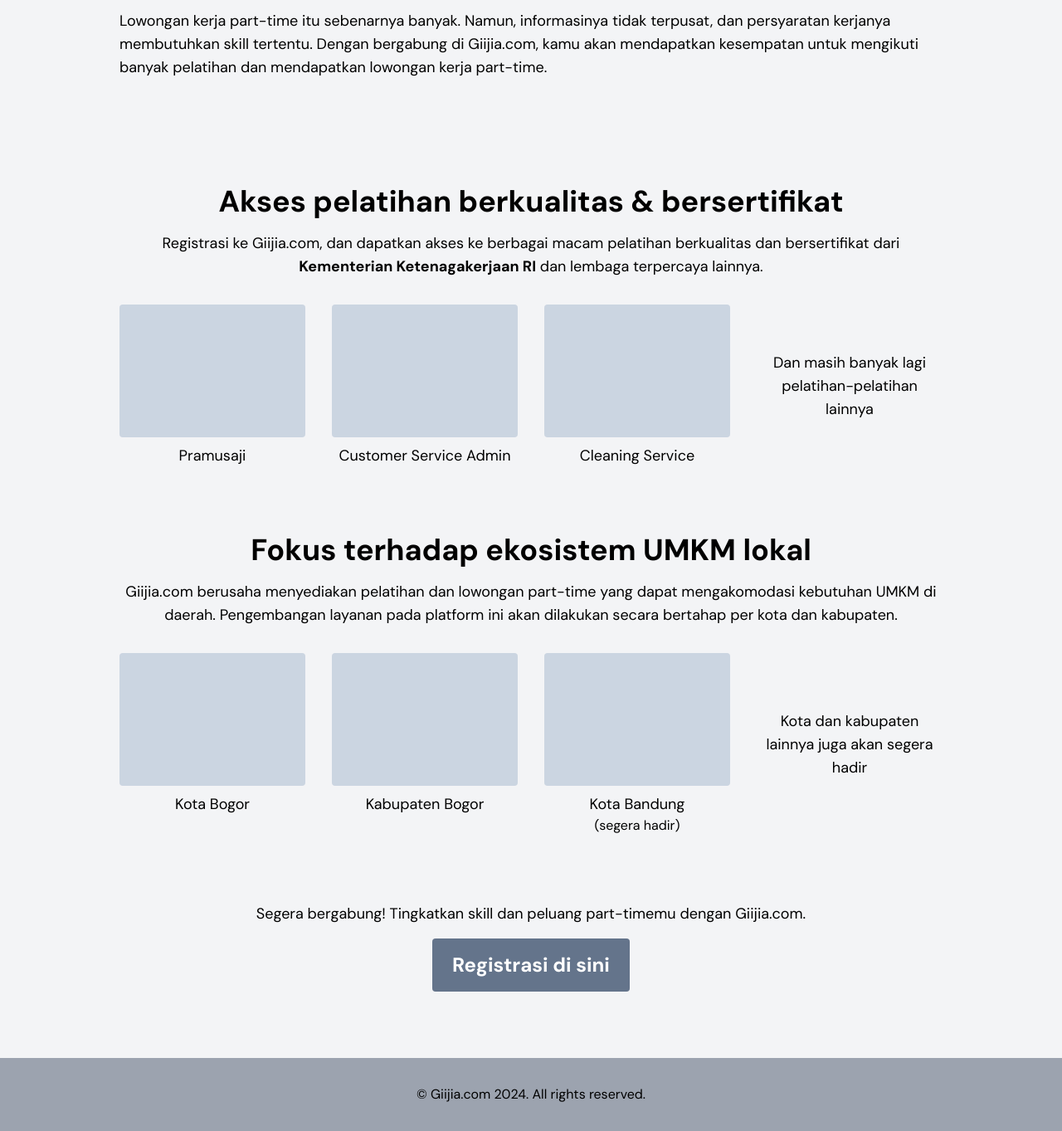
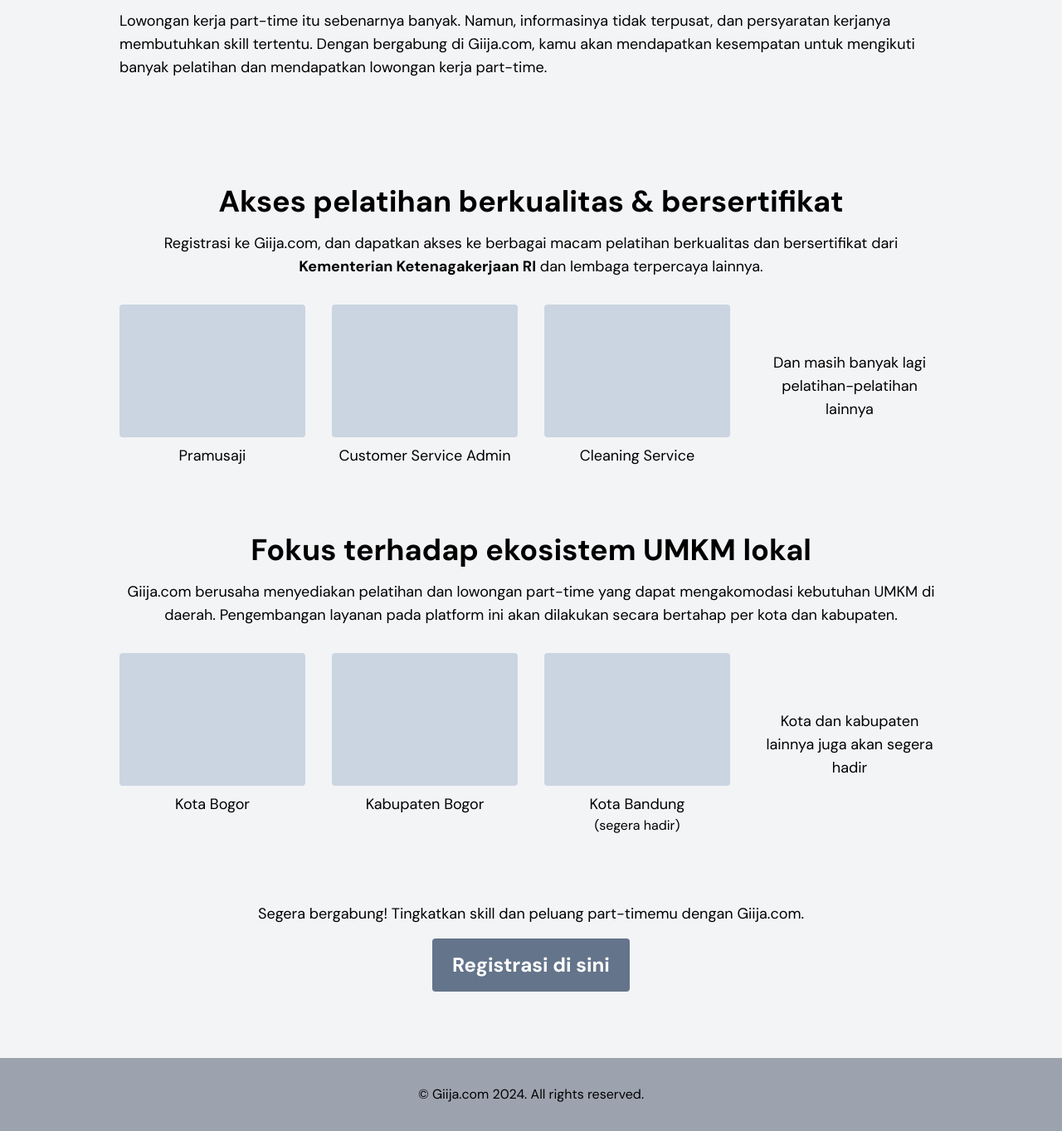
Before and after one commit to giija/web, an Astro site: page / in a window 1280 px wide. Shown: the part 693-2056 px from the top of the page at 83% size. Built offline with nearby package versions, Linux system fonts and the light colour scheme; Astro itself is replaced by a stand-in of ours.

Commit message:
fix: typo on brand name

```diff
--- a/package.json
+++ b/package.json
@@ -1,5 +1,5 @@
 {
-  "name": "giijia-web",
+  "name": "giija-web",
   "type": "module",
   "version": "0.0.1",
   "scripts": {
--- a/src/pages/index.astro
+++ b/src/pages/index.astro
@@ -9,11 +9,11 @@
     <meta name="viewport" content="width=device-width" />
     <meta name="generator" content={Astro.generator} />
     <title>
-      Tingkatkan skillmu dan temukan peluang kerja part-time di Giijia.com
+      Tingkatkan skillmu dan temukan peluang kerja part-time di Giija.com
     </title>
     <meta
       name="description"
-      content="Tingkatkan Skill, Temukan Peluang: Platform Informasi Pelatihan Berkualitas & Lowongan Part-Time Giijia.com"
+      content="Tingkatkan Skill, Temukan Peluang: Platform Informasi Pelatihan Berkualitas & Lowongan Part-Time Giija.com"
     />
     <link rel="preconnect" href="https://fonts.googleapis.com" />
     <link rel="preconnect" href="https://fonts.gstatic.com" crossorigin />
@@ -26,7 +26,7 @@
     <main class="max-w-screen-xl mx-auto">
       <header>
         <nav class="py-4">
-          <div class="text-center underline">Giijia.com</div>
+          <div class="text-center underline">Giija.com</div>
         </nav>
         <article class="max-w-screen-lg mx-auto my-40 px-4 text-center">
           <h1 class="text-6xl font-bold mb-4">
@@ -52,7 +52,7 @@
           <p class="text-lg">
             Lowongan kerja part-time itu sebenarnya banyak. Namun, informasinya
             tidak terpusat, dan persyaratan kerjanya membutuhkan skill tertentu.
-            Dengan bergabung di Giijia.com, kamu akan mendapatkan kesempatan
+            Dengan bergabung di Giija.com, kamu akan mendapatkan kesempatan
             untuk mengikuti banyak pelatihan dan mendapatkan lowongan kerja
             part-time.
           </p>
@@ -65,7 +65,7 @@
             Akses pelatihan berkualitas & bersertifikat
           </h2>
           <p class="text-lg mb-8">
-            Registrasi ke Giijia.com, dan dapatkan akses ke berbagai macam
+            Registrasi ke Giija.com, dan dapatkan akses ke berbagai macam
             pelatihan berkualitas dan bersertifikat dari
             <b>Kementerian Ketenagakerjaan RI</b>
             dan lembaga terpercaya lainnya.
@@ -98,10 +98,10 @@
             Fokus terhadap ekosistem UMKM lokal
           </h2>
           <p class="text-lg mb-8">
-            Giijia.com berusaha menyediakan pelatihan dan lowongan part-time
-            yang dapat mengakomodasi kebutuhan UMKM di daerah. Pengembangan
-            layanan pada platform ini akan dilakukan secara bertahap per kota
-            dan kabupaten.
+            Giija.com berusaha menyediakan pelatihan dan lowongan part-time yang
+            dapat mengakomodasi kebutuhan UMKM di daerah. Pengembangan layanan
+            pada platform ini akan dilakukan secara bertahap per kota dan
+            kabupaten.
           </p>
           <ul class="grid grid-cols-4 gap-8">
             <li>
@@ -130,7 +130,7 @@
         <article class="max-w-screen-lg mx-auto px-4 my-20 text-center">
           <p class="text-lg mb-4">
             Segera bergabung! Tingkatkan skill dan peluang part-timemu dengan
-            Giijia.com.
+            Giija.com.
           </p>
           <button
             class="text-2xl bg-slate-500 px-6 py-4 rounded text-white font-bold"
@@ -142,7 +142,7 @@
     </main>
     <footer class="bg-gray-400">
       <div class="max-w-screen-lg mx-auto px-4 py-8">
-        <p class="text-center">© Giijia.com 2024. All rights reserved.</p>
+        <p class="text-center">© Giija.com 2024. All rights reserved.</p>
       </div>
     </footer>
   </body>
```
Also changed, not shown: 1 other file.
